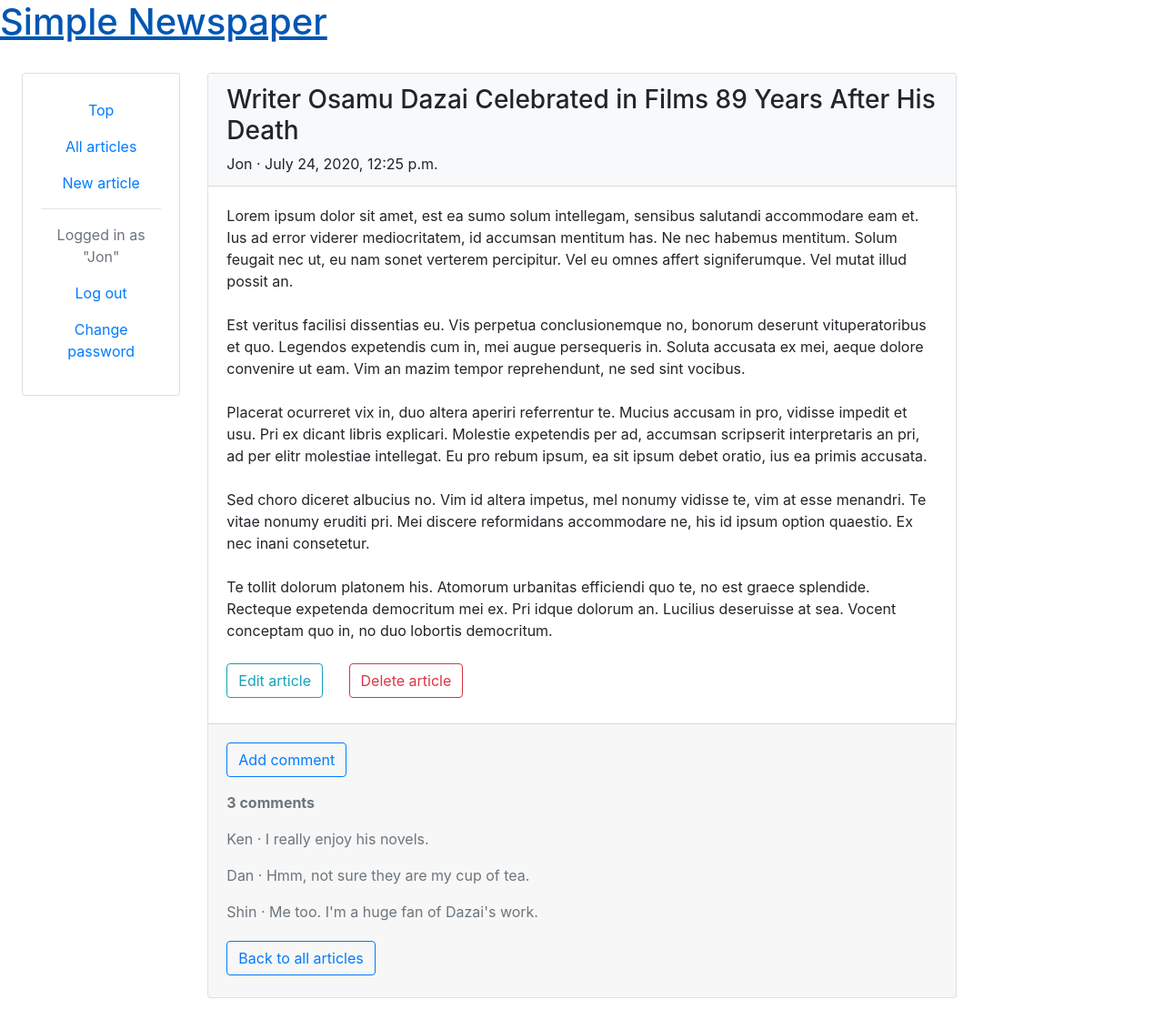
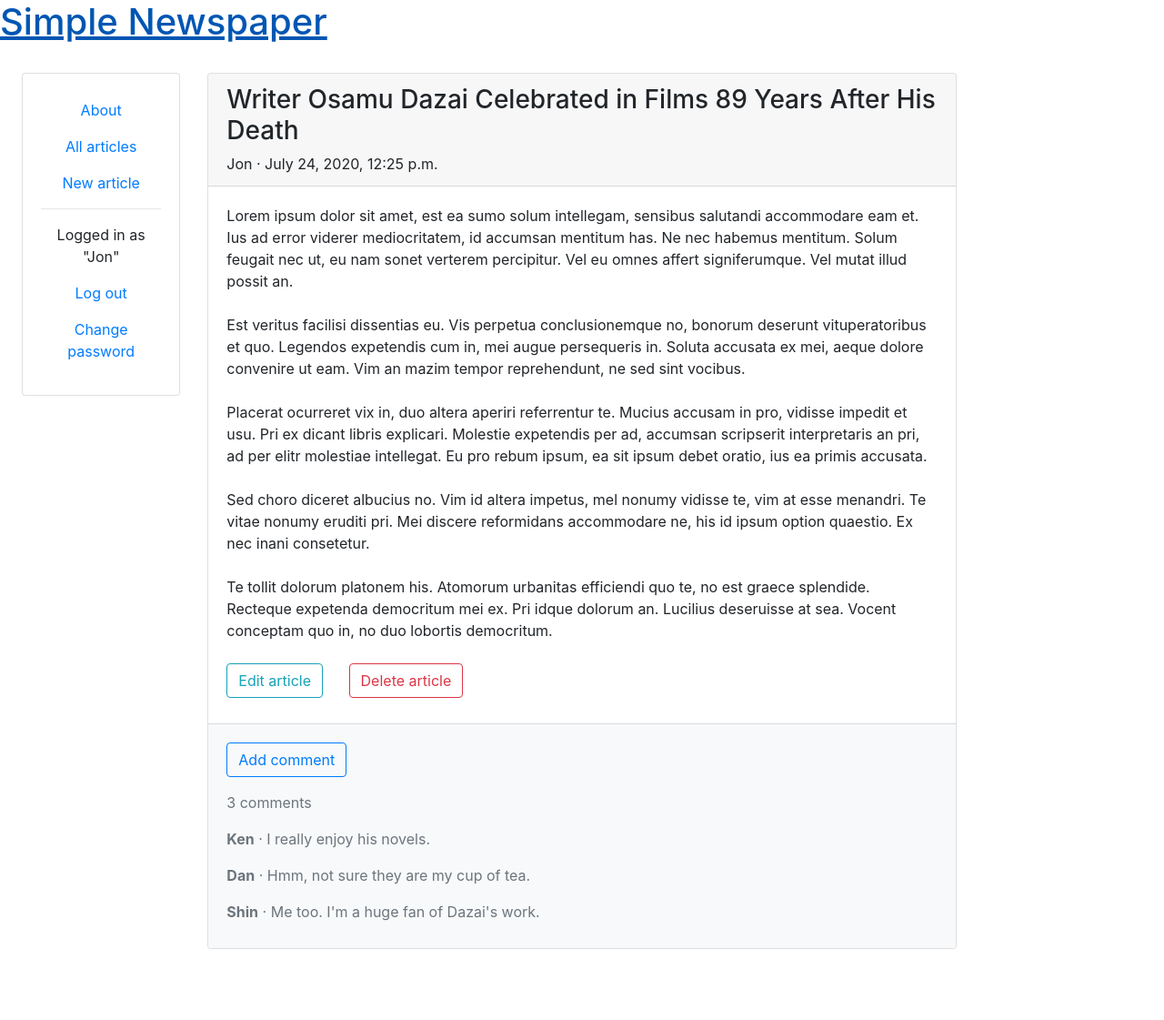
Before and after one commit to 4ka0/newspaper_project, a Django app: page /articles/11/ in a window 1280 px wide. Shown: the whole page at 91% size. After the commit the page ends 1043 px from the top, so only its background shows below. Run offline with Django 3.2, Linux system fonts and the light colour scheme; a user stored in the database is signed in; data comes from the database, SQL or seed files in the repository; both versions use the stored data as it was after the commit; some libraries are stand-ins or nearby versions.

Commit message:
Styling update

```diff
--- a/base/settings.py
+++ b/base/settings.py
@@ -130,10 +130,13 @@ USE_TZ = True
 # https://docs.djangoproject.com/en/3.0/howto/static-files/
 STATIC_URL = '/static/'
 
+# Location of static files during development
+# Here this is a top-level directory
 STATICFILES_DIRS = [
     os.path.join(BASE_DIR, 'static'),
 ]
 
+# Location from which static files are served in production
 STATIC_ROOT = os.path.join(BASE_DIR, 'staticfiles')
 
 # User authentication
--- a/templates/article_detail.html
+++ b/templates/article_detail.html
@@ -2,11 +2,11 @@
 {% load static %}
 
 {% block content %}
-    <div class="card mb-4">
+    <div class="card mb-5">
         <div class="article-entry">
 
-            <div class="card-header bg-light" >
-                <h3>{{ object.title }}</h3>
+            <div class="card-header" >
+                <h3 class="article-title">{{ object.title }}</h3>
                 {{ object.author }} &middot; {{ object.date }}
             </div>
 
@@ -20,21 +20,18 @@
                 {% endif %}
             </div>
 
-            <div class="card-footer text-muted pb-4">
+            <div class="card-footer text-muted bg-light">
 
                 <!-- Add comment button -->
                 <a class="btn btn-outline-primary mt-2 mb-3" href="{% url 'add_comment_to_article' pk=article.pk %}">Add comment</a>
 
                 <!-- Number of comments -->
-                <p><strong>{{ article.comments.count }} comment{{ article.comments.count|pluralize }}</strong></p>
+                <p>{{ article.comments.count }} comment{{ article.comments.count|pluralize }}</p>
 
                 <!-- Comments themselves -->
                 {% for comment in article.comments.all %}
-                    <p class="text-muted">{{ comment.author }} &middot; {{ comment }}</p>
+                    <p class="text-muted"><strong>{{ comment.author }}</strong> &middot; {{ comment }}</p>
                 {% endfor %}
-
-                <!-- Link to article list view -->
-                <a class="btn btn-outline-primary mt-1" href="{% url 'article_list' %}">Back to all articles</a>
             </div>
 
         </div>
--- a/templates/base.html
+++ b/templates/base.html
@@ -18,7 +18,7 @@
 
     <!-- Top banner -->
     <div class="page-header">
-        <h1><a href="/">Simple Newspaper</a></h1>
+        <h1><a href="{% url 'article_list' %}">Simple Newspaper</a></h1>
     </div>
 
     <div class="container-fluid">
@@ -28,20 +28,20 @@
             <div class="col-2 pl-4">
 
                 <!-- Action button card -->
-                <div class="card mt-4 pt-2">
+                <div class="card mt-4 pt-2 article-title">
                     <div class="card-body text-center">
-                        <p><a href="{% url 'home' %}">Top</a></p>
+                        <p><a href="{% url 'home' %}">About</a></p>
                         <p><a href="{% url 'article_list' %}">All articles</a></p>
                         <p><a href="{% url 'article_new' %}">New article</a></p>
                         <hr>
                         {% if user.is_authenticated %}
-                            <p class="text-muted">Logged in as "{{ user.username }}"</p>
+                            <p>Logged in as "{{ user.username }}"</p>
                             <!-- Log out button -->
                             <p><a href="{% url 'logout' %}">Log out</a></p>
                             <!-- Change password button -->
                             <p><a href="{% url 'password_change'%}">Change password</a></p>
                         {% else %}
-                            <p class="text-muted">You are not logged in.</p>
+                            <p>You are not logged in.</p>
                             <!-- Log in button -->
                             <p><a href="{% url 'login' %}">Log in</a></p>
                             <!-- Password reset -->
```
Also changed, not shown: templates/article_list.html (+3 -4 lines), db.sqlite3.
